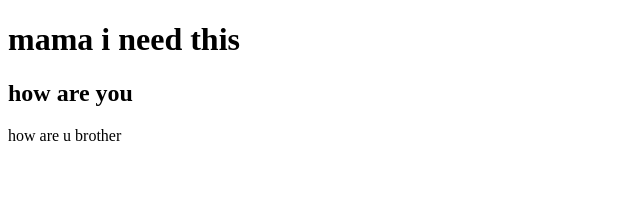
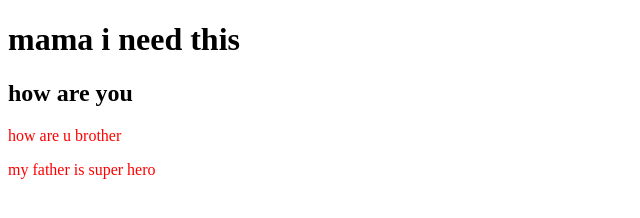
Before and after one commit to Nazmul-islam11/my-second-repo, a plain HTML site: page index.html in a window 1280 px wide. Shown: the whole page, without its empty margins (0-640 px from the left). Drawn offline with Linux system fonts and the light colour scheme.

Commit message:
styles added

```diff
--- a/index.html
+++ b/index.html
@@ -5,10 +5,12 @@
     <meta http-equiv="X-UA-Compatible" content="IE=edge">
     <meta name="viewport" content="width=device-width, initial-scale=1.0">
     <title>My Second Github Repo</title>
-</head>
+    <link rel="stylesheet" href="style.css">
+    </head>
 <body>
     <h1> mama i need this </h1>
     <h2> how are you</h2>
     <p> how are u brother </p>
+    <p>my father is super hero</p>
 </body>
 </html>
--- /dev/null
+++ b/style.css
@@ -0,0 +1,3 @@
+p{
+    color:red;
+}
```
